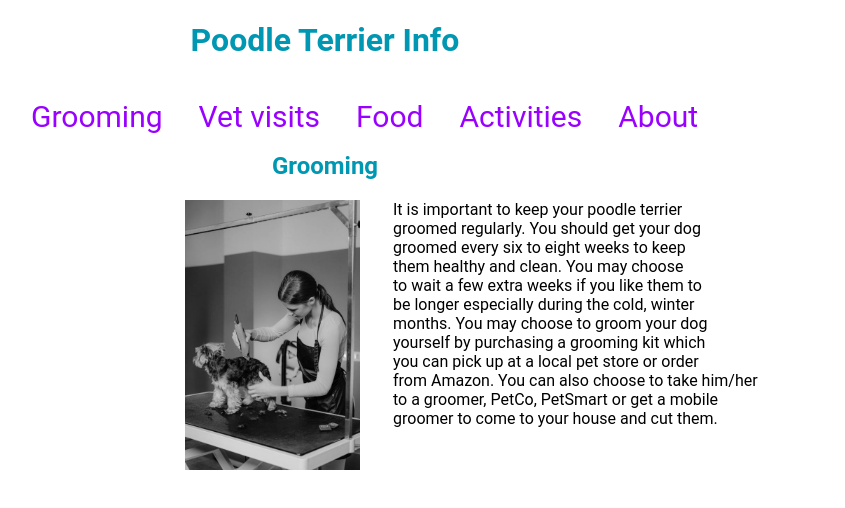
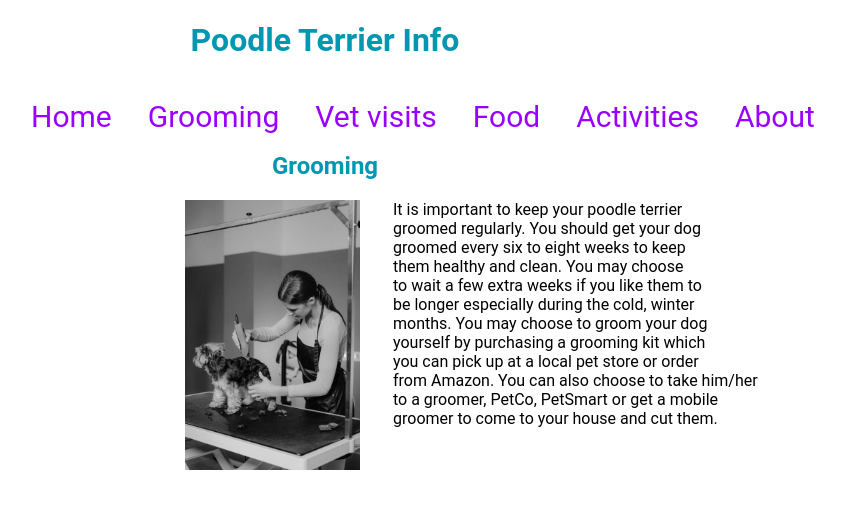
Before and after one commit to kmb27188/poodle-terrier-info, a plain HTML site: page poodle-terrier-website/grooming.html in a window 1280 px wide. Shown: the top 508 px of the page, without its empty margins (315-1160 px from the left). Drawn offline with Linux system fonts and the light colour scheme; a web font is replaced by a local one.

Commit message:
Add files via upload

```diff
--- a/poodle-terrier-website/grooming.html
+++ b/poodle-terrier-website/grooming.html
@@ -10,7 +10,8 @@
 		<h1>Poodle Terrier Info</h1>
 			<nav>
 				<ul>
-					<li><a href="#">Grooming</a></li>
+				    <li><a href="https://kmb27188.github.io/poodle-terrier-info/">Home</a></li>
+					<li><a href="https://kmb27188.github.io/poodle-terrier-info2/grooming.html">Grooming</a></li>
 					<li><a href="#">Vet visits</a></li>
 					<li><a href="#">Food</a></li>
 					<li><a href="#">Activities</a></li>
```
Also changed, not shown: poodle-terrier-website/index.html (+2 -1 lines).
